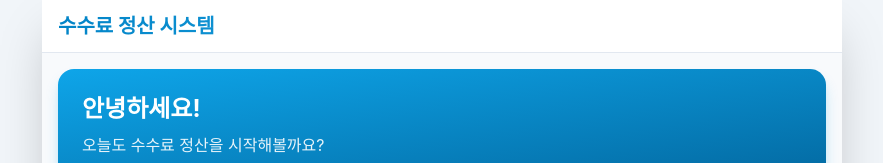
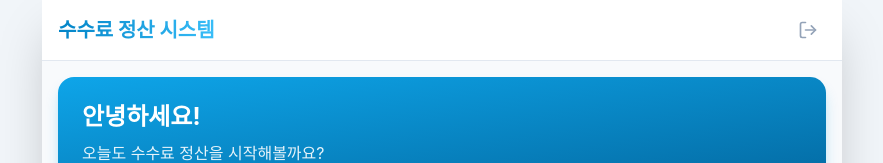
Before and after one commit to sentimentalhoon/CommissionCalculator, a React (Vite) app: page / in a window 1280 px wide. Shown: the top 163 px of the page, without its empty margins (198-1081 px from the left). Built offline with nearby package versions, Linux system fonts and the light colour scheme; no server answers; the database is empty; sample sign-in values are in the browser's storage.

Commit message:
feat: Add logout button to header - Click LogOut icon in header to logout

```diff
--- a/src/components/Layout.tsx
+++ b/src/components/Layout.tsx
@@ -22,15 +22,18 @@
  */
 
 // React Router 관련 (React Router related)
-import { Outlet, Link, useLocation } from 'react-router-dom';
+import { Outlet, Link, useLocation, useNavigate } from 'react-router-dom';
 
 // 아이콘 라이브러리 (lucide-react)
 // Icon library (lucide-react)
-import { Home, Users, Calculator } from 'lucide-react';
+import { Home, Users, Calculator, LogOut } from 'lucide-react';
 
 // clsx: 조건부 CSS 클래스를 쉽게 조합하는 유틸리티
 // clsx: utility for easily combining conditional CSS classes
 import clsx from 'clsx';
+
+// 인증 컨텍스트 - 로그아웃 함수 사용 (Auth context - for logout function)
+import { useAuth } from '../contexts/AuthContext';
 
 /**
  * Layout 컴포넌트 - 메인 레이아웃
@@ -40,6 +43,22 @@ export default function Layout() {
     // useLocation: 현재 URL 정보를 가져옵니다 (어떤 탭이 활성화인지 확인용)
     // useLocation: gets current URL info (to check which tab is active)
     const location = useLocation();
+
+    // useNavigate: 프로그래밍 방식으로 페이지 이동 (for programmatic navigation)
+    const navigate = useNavigate();
+
+    // useAuth: 인증 컨텍스트에서 logout 함수 가져오기 (get logout from auth context)
+    const { logout } = useAuth()!;
+
+    // 로그아웃 핸들러 (Logout handler)
+    const handleLogout = async () => {
+        try {
+            await logout();
+            navigate('/login'); // 로그아웃 후 로그인 페이지로 이동
+        } catch (error) {
+            console.error('로그아웃 실패:', error);
+        }
+    };
 
     // 네비게이션 아이템 정의 (하단 탭 메뉴)
     // Navigation items definition (bottom tab menu)
@@ -58,12 +77,21 @@ export default function Layout() {
             <div className="w-full h-full max-w-[800px] bg-slate-50 text-slate-900 flex flex-col shadow-2xl relative">
 
                 {/* ===== 헤더 영역 (Header Area) ===== */}
-                <header className="bg-white border-b border-slate-200 px-4 py-3 sticky top-0 z-10 safe-area-top">
+                <header className="bg-white border-b border-slate-200 px-4 py-3 sticky top-0 z-10 safe-area-top flex justify-between items-center">
                     {/* 앱 제목 - 그라데이션 텍스트 효과 */}
                     {/* App title - gradient text effect */}
                     <h1 className="text-xl font-bold bg-gradient-to-r from-primary-600 to-primary-400 bg-clip-text text-transparent">
                         수수료 정산 시스템
                     </h1>
+
+                    {/* 로그아웃 버튼 (Logout button) */}
+                    <button
+                        onClick={handleLogout}
+                        className="p-2 text-slate-400 hover:text-red-500 hover:bg-red-50 rounded-lg transition-colors"
+                        title="로그아웃"
+                    >
+                        <LogOut size={20} />
+                    </button>
                 </header>
 
                 {/* ===== 메인 콘텐츠 영역 (Main Content Area) ===== */}
```
